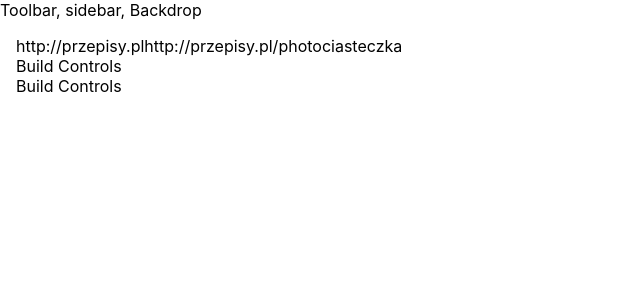
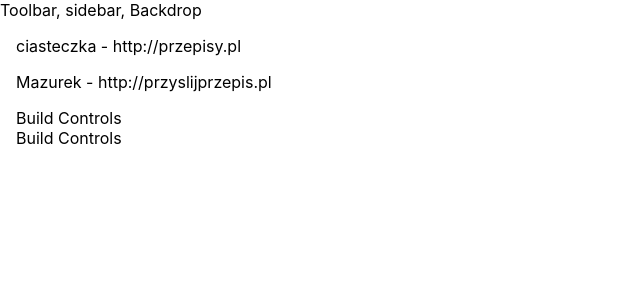
Before and after one commit to magdakrok/cookbook, a React app: page / in a window 1280 px wide. Shown: the top 300 px of the page, without its empty margins (0-640 px from the left). Built offline with nearby package versions, Linux system fonts and the light colour scheme.

Commit message:
change mapping object

```diff
--- a/src/components/Recipe/Recipe.js
+++ b/src/components/Recipe/Recipe.js
@@ -3,10 +3,13 @@
 
 const recipe = (props) =>{
 
-   const transformedRecipe = Object.keys(props.data)
-    .map(rKey => {
-        return [...Array(props.data[rKey])]
-    });
+    const data = props.data;
+
+     const transformedData = data.map(({title, http}) => {
+         return <p key={title}>{title} - {http}</p>
+     })
+
+
 
 
 
@@ -14,7 +17,7 @@
 
         return(
             <Aux>
-                {transformedRecipe}
+                {transformedData}
                 <div>Build Controls</div>
             </Aux>
         );
--- a/src/containers/RecipesBuilder/RecipesBuilder.js
+++ b/src/containers/RecipesBuilder/RecipesBuilder.js
@@ -5,13 +5,16 @@
 class RecipesBuilder extends Component{
 
     state = {
-        data: {
+        data: [{
             http: 'http://przepisy.pl',
             photo: 'http://przepisy.pl/photo',
-            title: 'ciasteczka'
+            title: 'ciasteczka'},
+    {
+        http: 'http://przyslijprzepis.pl',
+        photo: 'http://przepisy.pl/photo',
+        title: 'Mazurek'},
 
-}
-    }
+]}
 
     render(){
         return(
```
